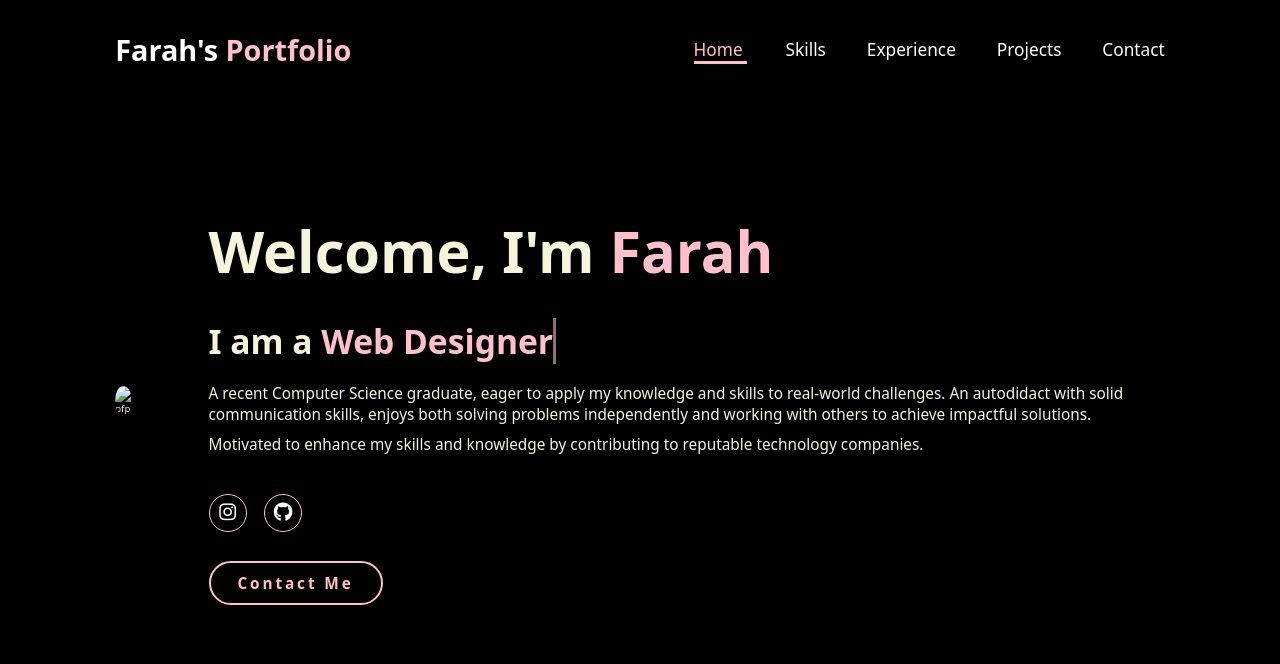
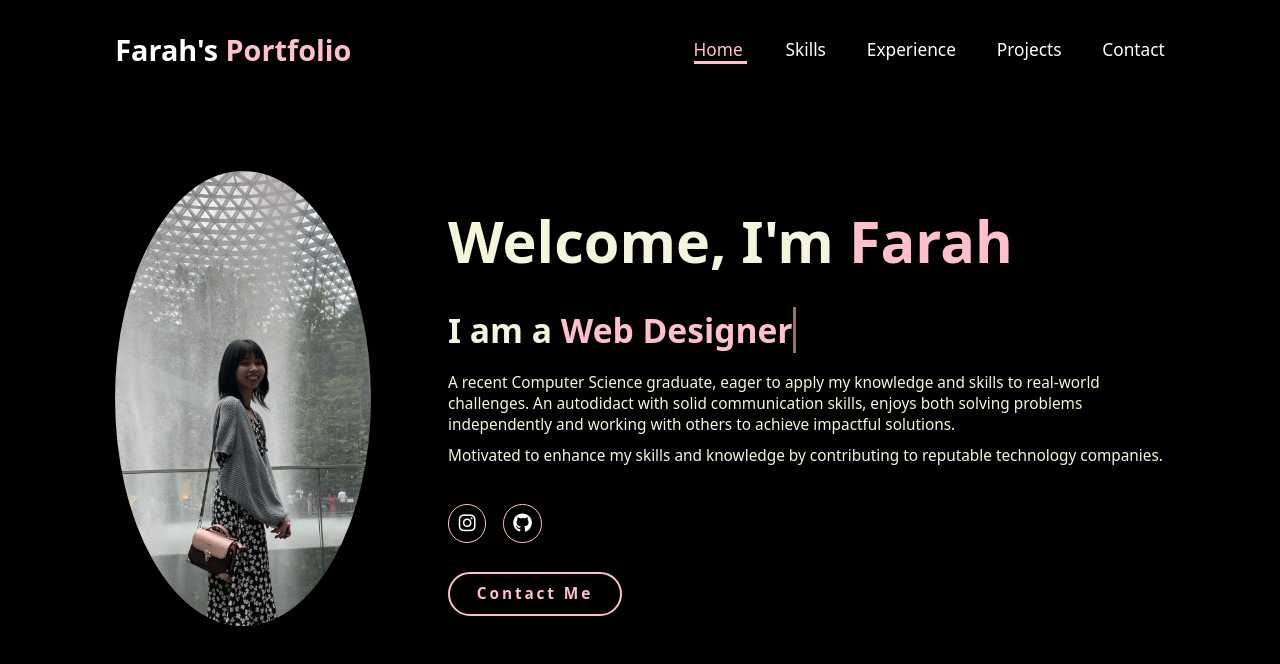
Before and after one commit to xmiyaa/portfolio-website, a plain HTML site: page index.html in a window 1280 px wide. Drawn offline with Linux system fonts and the light colour scheme; the site is published under a folder, as on GitHub Pages, so addresses that start at the root find nothing.

Commit message:
Update index.html

```diff
--- a/index.html
+++ b/index.html
@@ -28,7 +28,7 @@
     </header>
     <section class="home">
         <div class="home-img">
-            <img src="/portfolio_imgs/mypic.jpg" alt="pfp">
+            <img src="portfolio_imgs/mypic.jpg" alt="pfp">
         </div>
         <div class="home-content">
             <h1>Welcome, I'm <span>Farah</span></h1>
```
